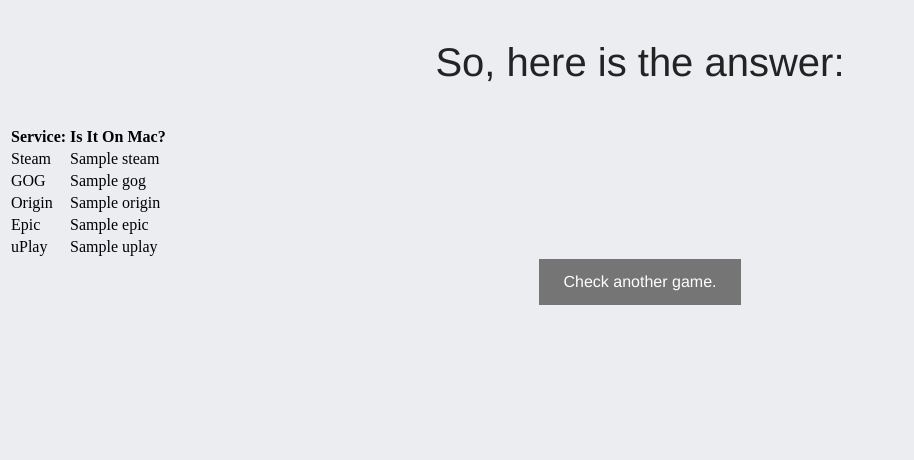
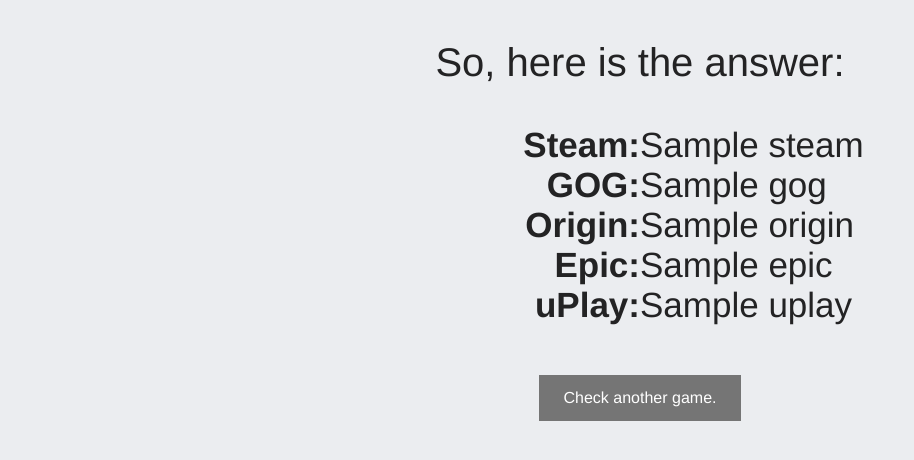
Before and after one commit to Aerlin86/Is_it_on_Mac, a Flask app: template templates/result.html in a window 1280 px wide. Shown: the top 460 px of the page, without its empty margins (0-914 px from the left). Run offline with Flask 2, Linux system fonts and the light colour scheme; the template is opened without the code that fills it: most values are stand-ins (such as "Sample title", 1, 10 or a date in 2020).

Commit message:
v.0.1.5 re-written result page from table to div and search done for 4 out of 5 services, also more CSS stuff

```diff
--- a/app.py
+++ b/app.py
@@ -59,6 +59,40 @@ def hello():
     else:
         gog_answer = "NO"
 
+    # ORIGIN
+    query = "ORIGIN" + link_input
+
+    list_of_sites = search(query, num_results=1, lang="en")
+    steam_site = list_of_sites[0]
+    print(steam_site)
+
+    page = requests.get(steam_site)
+    soup = BeautifulSoup(page.content, "html.parser")
+    #result = soup.body.findAll(text="Mac OS")
+    result = soup.body.find("div", string="Mac")
+    print(result)
+    if result:
+        origin_answer = "YES"
+    else:
+        origin_answer = "NO"
+
+    # EPIC
+    query = "EPIC GAME STORE" + link_input
+
+    list_of_sites = search(query, num_results=1, lang="en")
+    steam_site = list_of_sites[0]
+
+    page = requests.get(steam_site)
+    soup = BeautifulSoup(page.content, "html.parser")
+    result = soup.find("div", class_="css-13efb1d")
+    if result:
+        epic_answer = "YES"
+    else:
+        epic_answer = "NO"
+
+    # UPLAY
+    uplay_answer = "NO"
+
     return render_template('result.html', steam=steam_answer, gog=gog_answer, origin=origin_answer, epic=epic_answer, uplay=uplay_answer)
 
 
--- a/templates/result.html
+++ b/templates/result.html
@@ -7,32 +7,28 @@
 </head>
 <body>
 <p>So, here is the answer:</p>
-<table>
-    <tr>
-        <th>Service:</th>
-        <th>Is It On Mac?</th>
-    </tr>
-    <tr>
-        <td>Steam</td>
-        <td>{{steam}}</td>
-    </tr>
-    <tr>
-        <td>GOG</td>
-        <td>{{gog}}</td>
-    </tr>
-    <tr>
-        <td>Origin</td>
-        <td>{{origin}}</td>
-    </tr>
-    <tr>
-        <td>Epic</td>
-        <td>{{epic}}</td>
-    </tr>
-    <tr>
-        <td>uPlay</td>
-        <td>{{uplay}}</td>
-    </tr>
-</table>
-<div><a href="http://127.0.0.1:5000/">Check another game.</a></div>
+
+<div style="width: 100%; overflow: hidden;">
+     <div class="left" style="width: 50%; float: left;">Steam:</div>
+     <div class="right" style="margin-left: 50%;"> {{steam}}</div>
+</div>
+<div style="width: 100%; overflow: hidden;">
+     <div class="left" style="width: 50%; float: left;">GOG:</div>
+     <div class="right" style="margin-left: 50%;"> {{gog}}</div>
+</div>
+<div style="width: 100%; overflow: hidden;">
+     <div class="left" style="width: 50%; float: left;">Origin:</div>
+     <div class="right" style="margin-left: 50%;"> {{origin}}</div>
+</div>
+<div style="width: 100%; overflow: hidden;">
+     <div class="left" style="width: 50%; float: left;">Epic:</div>
+     <div class="right" style="margin-left: 50%;"> {{epic}}</div>
+</div>
+<div style="width: 100%; overflow: hidden;">
+     <div class="left" style="width: 50%; float: left;">uPlay:</div>
+     <div class="right" style="margin-left: 50%;"> {{uplay}}</div>
+</div>
+
+<div class="check-button"><a href="http://127.0.0.1:5000/">Check another game.</a></div>
 </body>
 </html>
--- a/templates/styles.css
+++ b/templates/styles.css
@@ -103,6 +103,20 @@ div {
         font-family: helvetica;
         text-align: center;
 }
+.left {
+        text-align: right;
+        font-size: 35px;
+        font-weight: bold;
+}
+
+.right {
+        text-align: left;
+        font-size: 35px;
+}
+
+.check-button {
+        margin-top: 50px;
+}
 
 a:link, a:visited {
         background-color: #757575;
@@ -145,3 +159,19 @@ input {
         padding: 12px 20px;
         font-size: 16px;
 }
+
+table {
+        width: 50%;
+}
+
+.center {
+        margin-left: auto;
+        margin-right: auto;
+}
+
+th, td {
+        padding: 15px;
+        text-align: left;
+        border-bottom: 3px solid #ddd
+        text-align: center;
+}
```
